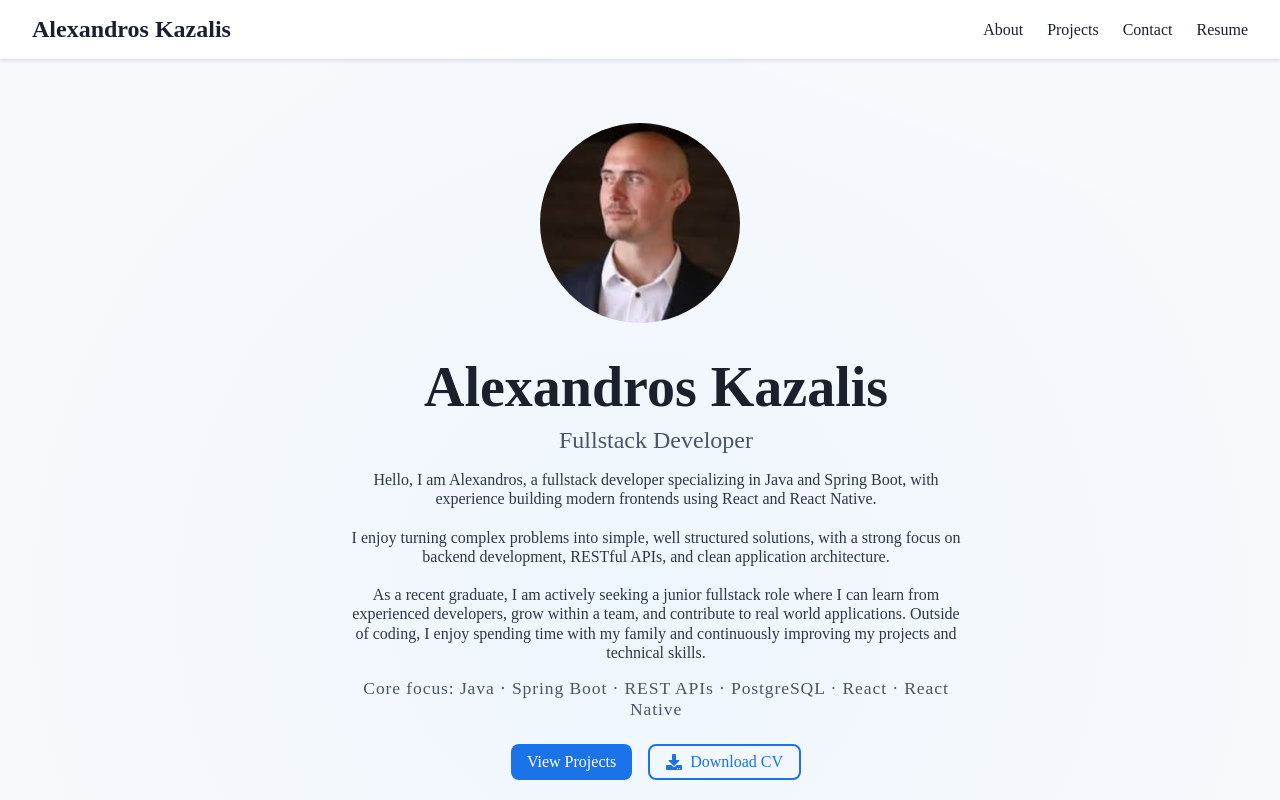
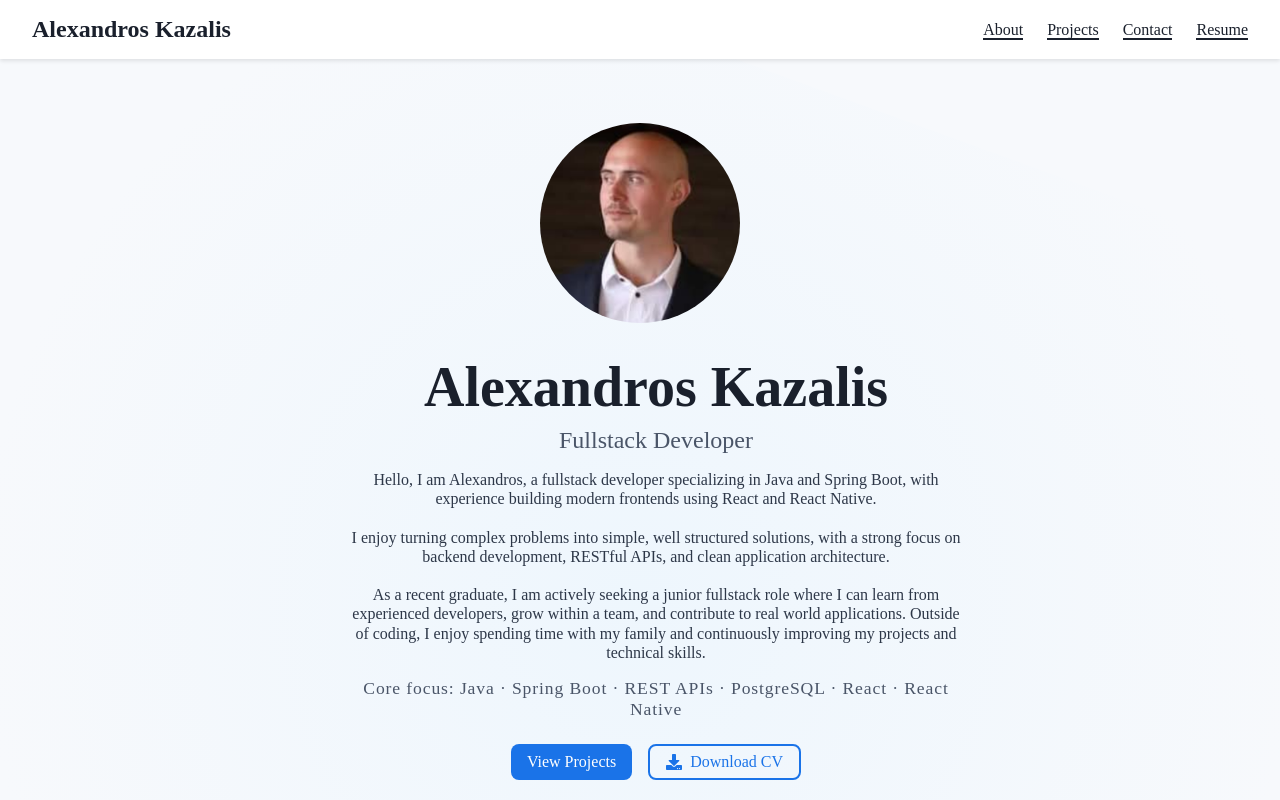
Before and after one commit to Alekaz94/portfolio, a React (Vite) app: page / in a window 1280 px wide. Shown: the top 800 px of the page. Built offline with nearby package versions, Linux system fonts and the light colour scheme.

Commit message:
Added a border on the bottom of by navbar links to make it more easier to see.

```diff
--- a/src/components/navbar/navbar.css
+++ b/src/components/navbar/navbar.css
@@ -41,10 +41,12 @@
     color: #1a202c;
     font-weight: 500;
     transition: all 0.2s ease;
+    border-bottom: solid 2px #1a202c;
 }
 
 .nav-links li a:hover {
     color: #1a73e8;
+    border-bottom: solid 2px #1a73e8;
 }
 
 .nav-links li a:active {
```
